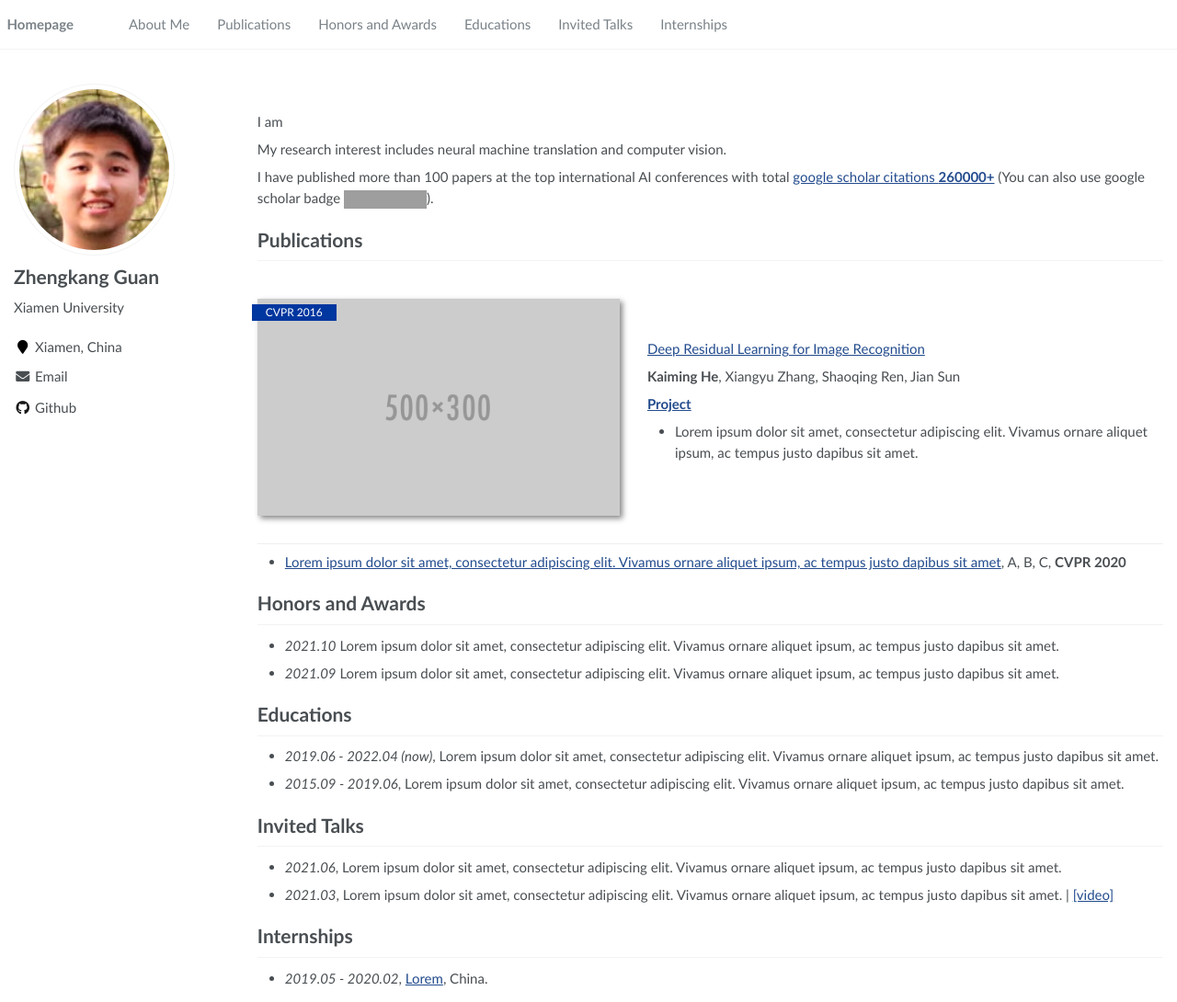
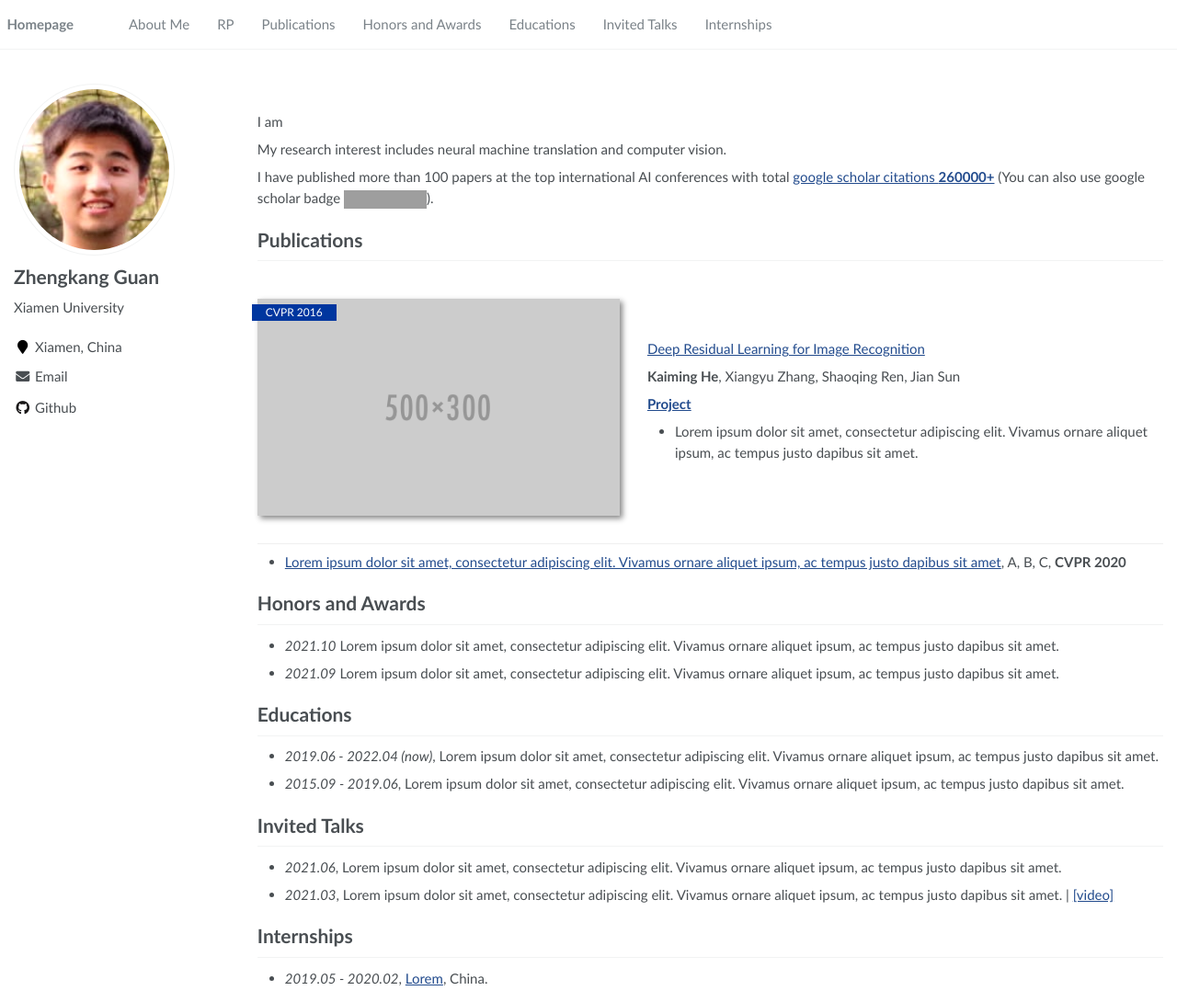
Before and after one commit to GuanZhengkang/guanzhengkang.github.io, a Jekyll site: the page built from _pages/about.md, in a window 1280 px wide and 1090 px high. Shown: the whole window at 92% size. Built offline with Jekyll 4.4.1, drawn with Linux system fonts in a browser that asks for light colours; grey boxes are pictures that could not be loaded.

```diff
--- a/_data/navigation.yml
+++ b/_data/navigation.yml
@@ -5,6 +5,9 @@ main:
 
   #- title: "News"
   #  url: "/#-news"
+
+  - title: "RP"
+    url: "/#Research Proposal"
 
   - title: "Publications"
     url: "/#publications"
```
